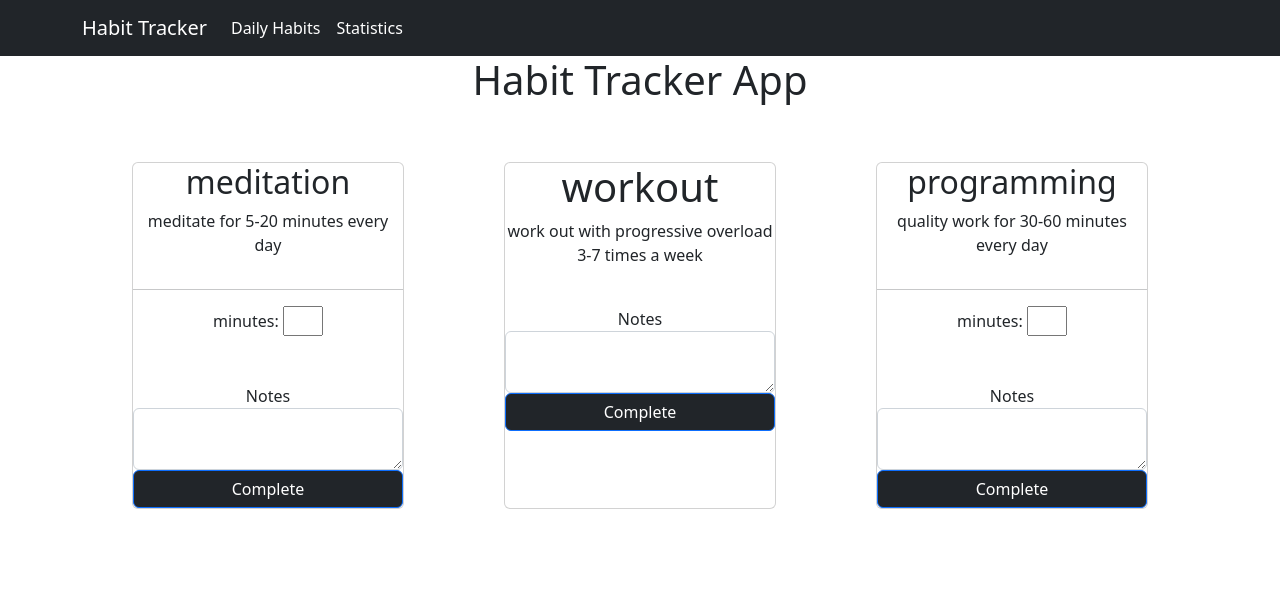
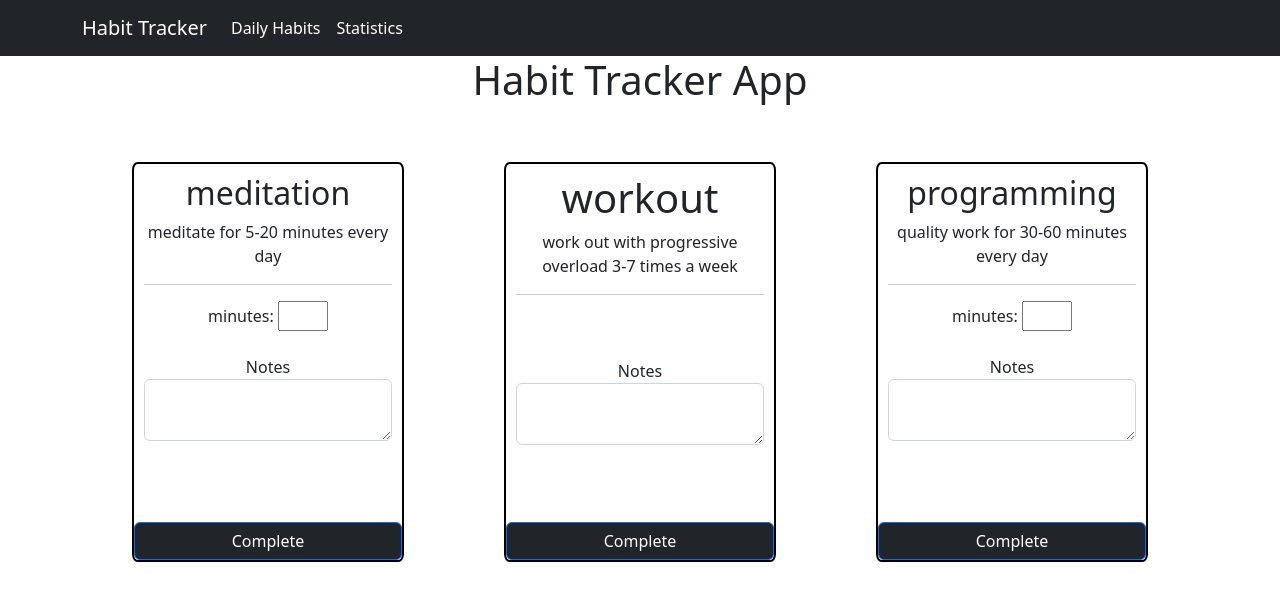
Before and after one commit to marcusotterstad/habit-website, a React (Create React App) app: page /today in a window 1280 px wide. Shown: the top 600 px of the page. Built offline with nearby package versions, Linux system fonts and the light colour scheme.

Commit message:
habit cards POST request ready

```diff
--- a/src/components/HabitCard/CheckmarkHabitCard.js
+++ b/src/components/HabitCard/CheckmarkHabitCard.js
@@ -1,26 +1,38 @@
-import React from 'react';
+import React, {useState} from 'react';
 import { ToggleButton } from 'react-bootstrap';
 import "./HabitCard.css";
 
 
-function CheckmarkHabitCard({name, goal}) {
+function CheckmarkHabitCard({id, name, goal}) {
+
+    const [notes, setNotes] = useState("");
+
+    const handleNotes = (event) => {
+        const newNotes = event.target.value;
+        setNotes(newNotes);
+    }
+
     const sendPayload = async () => {
-        var today = new Date();
-        var date = today.getFullYear()+'-'+(today.getMonth()+1)+'-'+today.getDate();
+        if(true) {
+            var today = new Date();
+            var date = today.getFullYear()+'-'+(today.getMonth()+1)+'-'+today.getDate();
 
-        return;
-    };
+            console.log(date)
+            console.log(notes)
+            console.log(id)
+        }
+    }
 
     return (
-        <div className="card">
+        <div className="habit-card">
             <h1>{name}</h1>
             <p>{goal}</p>
-            <br />
+            <hr />
+            <br /><br />
 
             <label htmlFor="notes">Notes</label>
-            <textarea className="form-control" id="notes" rows="2"></textarea>
-
-            <ToggleButton className="text-white bg-dark" onClick={sendPayload} >Complete</ToggleButton>
+            <textarea className="form-control" name="notes" onChange={handleNotes} rows="2"></textarea>
+            <ToggleButton className="text-white bg-dark complete-button" onClick={sendPayload} >Complete</ToggleButton>
 
         </div>
     )
--- a/src/components/HabitCard/DurationHabitCard.js
+++ b/src/components/HabitCard/DurationHabitCard.js
@@ -2,27 +2,35 @@ import React, {useState} from 'react';
 import { ToggleButton } from 'react-bootstrap';
 import "./HabitCard.css";
 
-function DurationHabitCard({name, goal}) {
+function DurationHabitCard({id, name, goal}) {
 
-    const [payload, setPayload] = useState("");
+    const [duration, setDuration] = useState("");
+    const [notes, setNotes] = useState("");
 
-    const handlepayload = (event) => {
-        const newPayload = event.target.value;
-        setPayload(newPayload);
-        console.log(payload)
+    const handleDuration = (event) => {
+        const newDuration = event.target.value;
+        setDuration(newDuration);
+    }
+
+    const handleNotes = (event) => {
+        const newNotes = event.target.value;
+        setNotes(newNotes);
     }
 
     const sendPayload = async () => {
-        if(payload.length > 0) {
+        if(true) {
             var today = new Date();
             var date = today.getFullYear()+'-'+(today.getMonth()+1)+'-'+today.getDate();
 
-            await console.log(payload)
+            console.log(date)
+            console.log(duration)
+            console.log(notes)
+            console.log(id)
         }
     }
 
     return (
-        <div className="card">
+        <div className="habit-card">
             <div className="info">
                 <h2>{name}</h2>
                 <p>{goal}</p>
@@ -30,14 +38,11 @@ function DurationHabitCard({name, goal}) {
             <hr />
             <div>
                 <label htmlFor="minutes"> minutes:&nbsp;</label>
-                <input name= "minutes" type="number" style={{maxWidth: 40}} min="0" />
+                <input name= "minutes" type="number" style={{maxWidth: 50}} onChange={handleDuration} min="0" />
             </div>
             <br />
-            <br />
                 <label htmlFor="notes">Notes</label>
-                <textarea className="form-control" name="notes" rows="2"></textarea>
-
-
+                <textarea className="form-control" name="notes" onChange={handleNotes} rows="2"></textarea>
                 <ToggleButton className="text-white bg-dark complete-button" onClick={sendPayload} >Complete</ToggleButton>
 
         </div>
--- a/src/components/HabitCard/HabitCard.css
+++ b/src/components/HabitCard/HabitCard.css
@@ -1,5 +1,8 @@
-.card {
-    border: 1px solid black;
+.habit-card {
+    position: relative;
+    padding: 10px;
+    border: 2px solid black;
+    border-radius: 2%;
     height: 400px;
     width: 300px;
     margin: 50px;
@@ -7,6 +10,9 @@
 
 .complete-button {
     width: 100%;
+    position: absolute;
+    bottom: 0px;
+    left: 0px;
 }
 
 .info {
--- a/src/features/habits/Habits.js
+++ b/src/features/habits/Habits.js
@@ -12,11 +12,11 @@ function Habits() {
     for (let habit of habits) {
         switch (habit.type) {
             case "checkmark":
-                habitContainer.push(<CheckmarkHabitCard key={habit.name} name={habit.name} goal={habit.goal}  />);
+                habitContainer.push(<CheckmarkHabitCard key={habit.id} id={habit.id} name={habit.name} goal={habit.goal}  />);
                 break;
 
             case "duration":
-                habitContainer.push(<DurationHabitCard key={habit.name} name={habit.name} goal={habit.goal}  />);
+                habitContainer.push(<DurationHabitCard key={habit.id} id={habit.id} name={habit.name} goal={habit.goal}  />);
                 break;
 
             default:
--- a/src/features/habits/habitsSlice.js
+++ b/src/features/habits/habitsSlice.js
@@ -1,9 +1,9 @@
 import { createSlice } from "@reduxjs/toolkit";
 
 const initialState = [
-    {name: "meditation", type: "duration", goal: "meditate for 5-20 minutes every day" },
-    {name: "workout", type: "checkmark", goal: "work out with progressive overload 3-7 times a week"},
-    {name: "programming", type: "duration", goal: "quality work for 30-60 minutes every day"}
+    {id: 1, name: "meditation", type: "duration", goal: "meditate for 5-20 minutes every day"},
+    {id: 2, name: "workout", type: "checkmark", goal: "work out with progressive overload 3-7 times a week"},
+    {id: 3, name: "programming", type: "duration", goal: "quality work for 30-60 minutes every day"}
 ];
 
 export const habitsSlice = createSlice({
```
